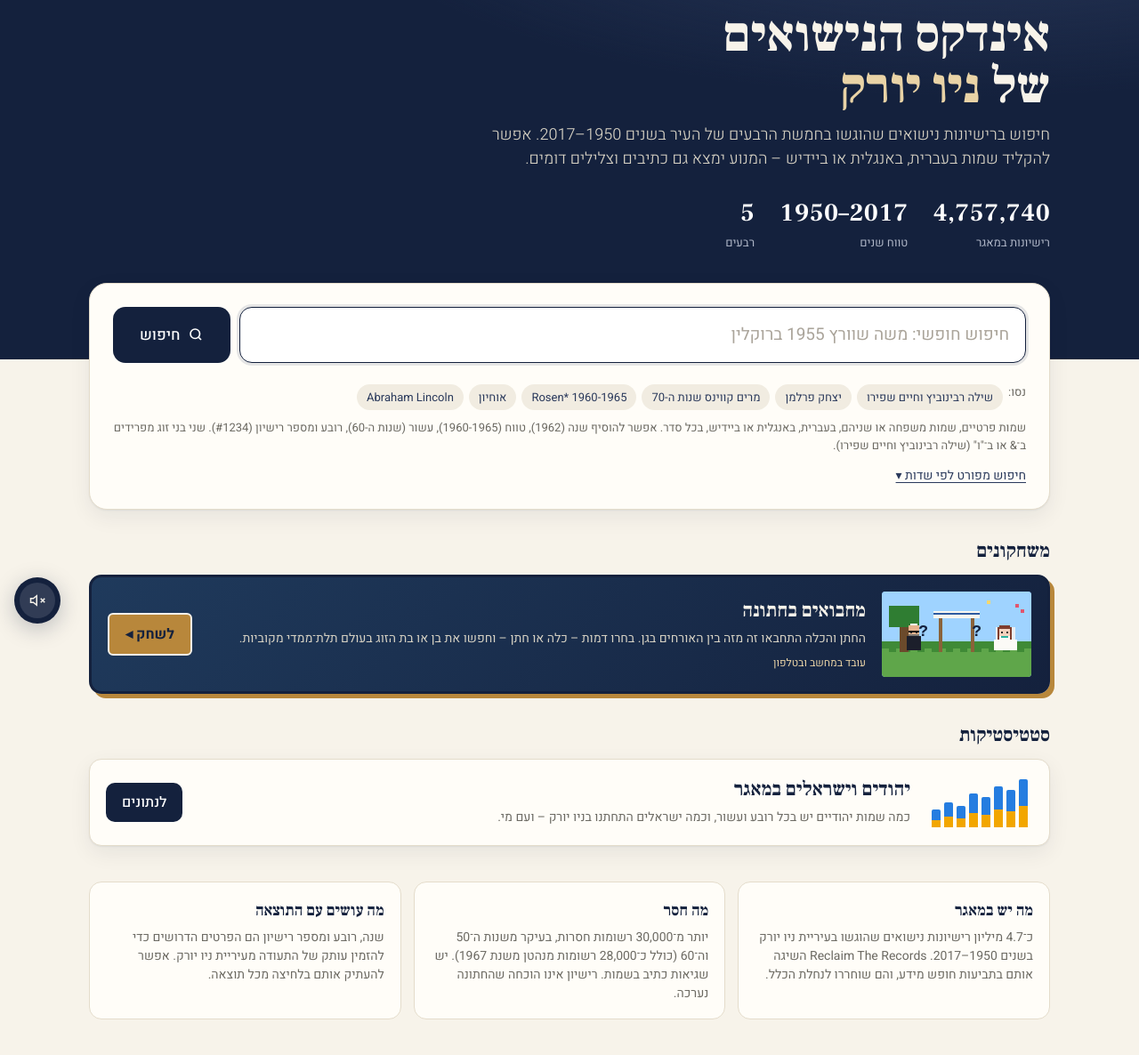
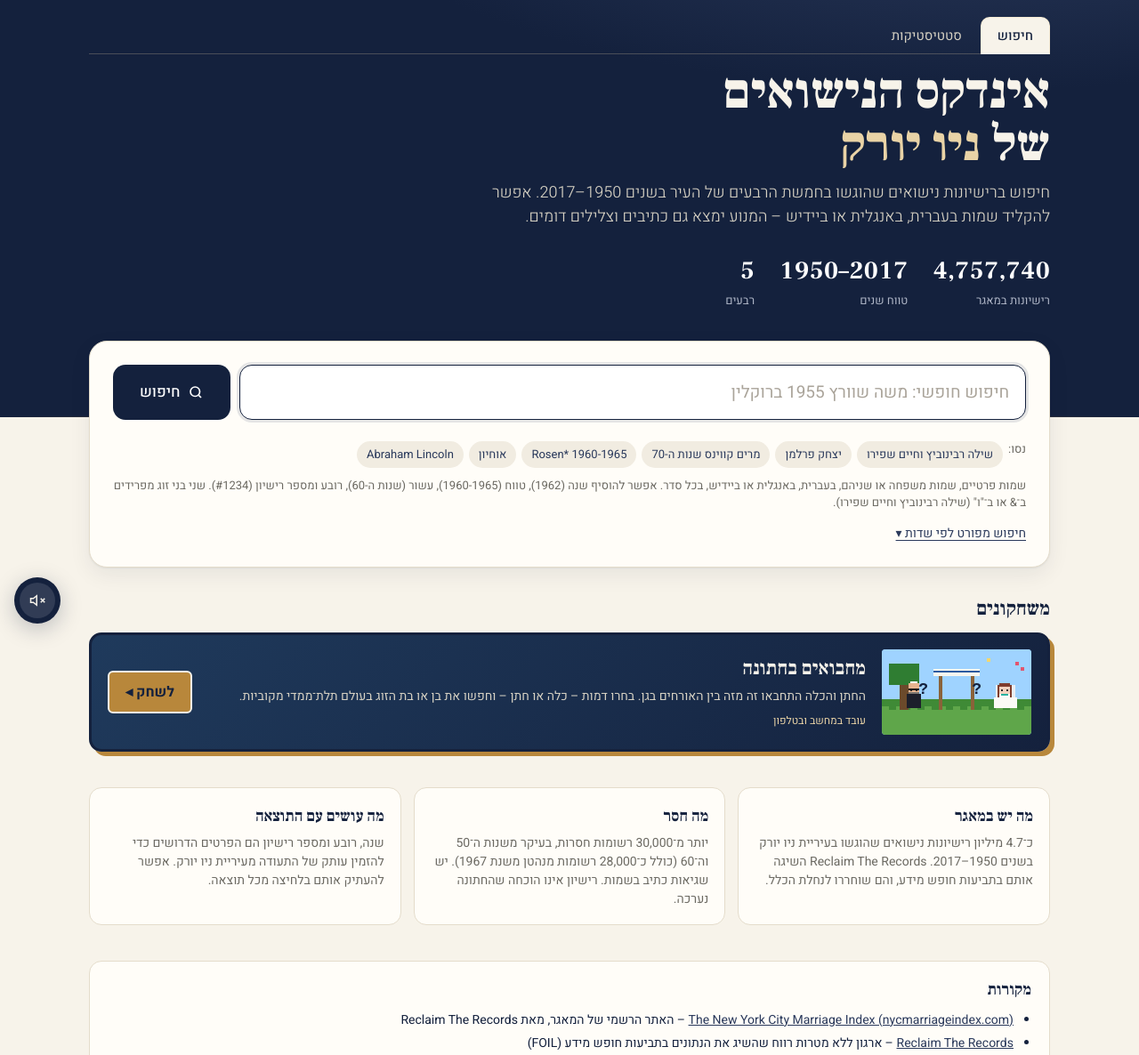
Before and after one commit to popshark1/nyc-marriage-he, a plain HTML site: page index.html in a window 1280 px wide. Shown: the part 83-1269 px from the top of the page at 89% size. Drawn offline with Linux system fonts and the light colour scheme.

Commit message:
Move statistics into its own tab
- Search / Statistics tab bar in the header of both pages, in all five languages
- Statistics card removed from the search page; tabs keep the chosen language

```diff
--- a/app.js
+++ b/app.js
@@ -69,7 +69,7 @@ function paintGameArt(){
   g.fillStyle = "#14213d"; g.font = "bold 18px monospace"; g.fillText("?", 52, 50); g.fillText("?", 112, 50);
 }
 paintGameArt();
-function syncGameLink(){ const a = $("#gameLink"); if (a) a.href = "games/wedding.html?lang=" + I18N.lang; const s = $("#statsLink"); if (s) s.href = "stats.html?lang=" + I18N.lang; }
+function syncGameLink(){ const a = $("#gameLink"); if (a) a.href = "games/wedding.html?lang=" + I18N.lang; const s = $("#tabStats"); if (s) s.href = "stats.html?lang=" + I18N.lang; }
 syncGameLink();
 
 function setLang(lang){
--- a/i18n.js
+++ b/i18n.js
@@ -26,6 +26,7 @@
       years: "שנים", boro: "רובע", reset: "ניקוי", more: "▸ חיפוש מתקדם", license: "מספר רישיון",
       hint: "אפשר לחפש גם לפי שם פרטי בלבד. טיפים: <code>Gold*</code> = כוכבית כתו כללי · אות אחת בשם הפרטי = לפי אות ראשונה · שם בעברית או ביידיש מחפש לפי צליל (<code dir=\"rtl\">שוורץ</code> → Schwartz, Shwarz, Swartz)",
       boros: { Manhattan: "מנהטן", Brooklyn: "ברוקלין", Bronx: "ברונקס", Queens: "קווינס", "Staten Island": "סטטן איילנד" },
+      "nav.search": "חיפוש", "nav.stats": "סטטיסטיקות", "nav.aria": "ניווט",
       "stats.h": "סטטיסטיקות", "stats.t": "יהודים וישראלים במאגר", "stats.p": "כמה שמות יהודיים יש בכל רובע ועשור, וכמה ישראלים התחתנו בניו יורק – ועם מי.", "stats.go": "לנתונים",
       "about1.h": "מה יש במאגר", "about1.p": "כ־4.7 מיליון רישיונות נישואים שהוגשו בעיריית ניו יורק בשנים 1950–2017. Reclaim The Records השיגה אותם בתביעות חופש מידע, והם שוחררו לנחלת הכלל.",
       "about2.h": "מה חסר", "about2.p": "יותר מ־30,000 רשומות חסרות, בעיקר משנות ה־50 וה־60 (כולל כ־28,000 רשומות מנהטן משנת 1967). יש שגיאות כתיב בשמות. רישיון אינו הוכחה שהחתונה נערכה.",
@@ -72,6 +73,7 @@
       years: "Years", boro: "Borough", reset: "Clear", more: "▸ More options", license: "License number",
       hint: "Searching by given name alone works too. Tips: <code>Gold*</code> = wildcard · a single letter as given name = by initial · Hebrew and Yiddish names are matched by sound (<code dir=\"rtl\">שוורץ</code> → Schwartz, Shwarz, Swartz)",
       boros: { Manhattan: "Manhattan", Brooklyn: "Brooklyn", Bronx: "Bronx", Queens: "Queens", "Staten Island": "Staten Island" },
+      "nav.search": "Search", "nav.stats": "Statistics", "nav.aria": "Sections",
       "stats.h": "Statistics", "stats.t": "Jews and Israelis in the index", "stats.p": "How many Jewish names appear by borough and decade, and how many Israelis married in New York – and whom.", "stats.go": "See the data",
       "about1.h": "What's inside", "about1.p": "About 4.7 million marriage licenses filed with the City of New York, 1950–2017. Reclaim The Records obtained them through Freedom of Information lawsuits, and they were released into the public domain.",
       "about2.h": "What's missing", "about2.p": "Over 30,000 records are missing, mostly from the 1950s–60s (including ~28,000 Manhattan records from 1967). Names contain spelling errors. A license is not proof that a wedding took place.",
@@ -118,6 +120,7 @@
       years: "יאָרן", boro: "באָראָ", reset: "אויסמעקן", more: "▸ נאָך אָפּציעס", license: "לײַסענס־נומער",
       hint: "מע קען זוכן אויך נאָר לויטן פֿאָרנאָמען. עצות: <code>Gold*</code> = שטערנדל פֿאַר וועלכע עס איז אותיות · איין אות אינעם פֿאָרנאָמען = לויטן ערשטן אות · נעמען אויף ייִדיש אָדער העברעיִש זוכט מען לויטן קלאַנג (<code dir=\"rtl\">שוואַרץ</code> → Schwartz, Shwarz, Swartz)",
       boros: { Manhattan: "מאַנהעטן", Brooklyn: "ברוקלין", Bronx: "בראָנקס", Queens: "קווינס", "Staten Island": "סטעטן־אײַלאַנד" },
+      "nav.search": "זוכן", "nav.stats": "סטאַטיסטיק", "nav.aria": "אָפּטיילן",
       "stats.h": "סטאַטיסטיק", "stats.t": "ייִדן און ישׂראלים אינעם אינדעקס", "stats.p": "וויפֿל ייִדישע נעמען לויט באָראָ און יאָרצענדליק, און וויפֿל ישׂראלים האָבן חתונה געהאַט אין ניו־יאָרק – און מיט וועמען.", "stats.go": "צו די דאַטן",
       "about1.h": "וואָס איז דאָ", "about1.p": "בערך 4.7 מיליאָן חתונה־לײַסענסן וואָס מע האָט אַרײַנגעגעבן בײַ דער שטאָט ניו־יאָרק אין די יאָרן 1950–2017. Reclaim The Records האָט זיי באַקומען דורך געריכט־קלאָגעס לויטן געזעץ פֿון פֿרײַער אינפֿאָרמאַציע, און זיי זײַנען איצט עפֿנטלעך פֿאַרמעגן.",
       "about2.h": "וואָס פֿעלט", "about2.p": "מער ווי 30,000 רעקאָרדס פֿעלן, מערסטנס פֿון די 1950ער–60ער יאָרן (אַרײַנגערעכנט בערך 28,000 מאַנהעטן־רעקאָרדס פֿון 1967). אין די נעמען געפֿינען זיך טעותן. אַ לײַסענס איז ניט קיין באַווײַז אַז די חתונה איז פֿאָרגעקומען.",
@@ -164,6 +167,7 @@
       years: "Années", boro: "Arrondissement", reset: "Effacer", more: "▸ Plus d'options", license: "Numéro de licence",
       hint: "On peut aussi chercher par prénom seul. Astuces : <code>Gold*</code> = joker · une seule lettre en prénom = par initiale · les noms en hébreu ou en yiddish sont cherchés par le son (<code dir=\"rtl\">שוורץ</code> → Schwartz, Shwarz, Swartz)",
       boros: { Manhattan: "Manhattan", Brooklyn: "Brooklyn", Bronx: "Bronx", Queens: "Queens", "Staten Island": "Staten Island" },
+      "nav.search": "Recherche", "nav.stats": "Statistiques", "nav.aria": "Sections",
       "stats.h": "Statistiques", "stats.t": "Juifs et Israéliens dans l’index", "stats.p": "Combien de noms juifs par arrondissement et décennie, et combien d’Israéliens se sont mariés à New York – et avec qui.", "stats.go": "Voir les données",
       "about1.h": "Contenu", "about1.p": "Environ 4,7 millions de licences de mariage déposées auprès de la ville de New York entre 1950 et 2017. Reclaim The Records les a obtenues grâce à des procès fondés sur la loi sur la liberté d'information, et elles ont été placées dans le domaine public.",
       "about2.h": "Lacunes", "about2.p": "Plus de 30 000 enregistrements manquent, surtout des années 1950–60 (dont environ 28 000 de Manhattan pour 1967). Les noms comportent des fautes d'orthographe. Une licence ne prouve pas que le mariage a eu lieu.",
@@ -209,6 +213,7 @@
       years: "Годы", boro: "Район", reset: "Очистить", more: "▸ Дополнительно", license: "Номер лицензии",
       hint: "Можно искать и только по имени. Подсказки: <code>Gold*</code> — звёздочка заменяет любые буквы · одна буква в имени — поиск по первой букве · имена на русском, иврите или идише ищутся по звучанию (<code>Шварц</code> → Schwartz, Shwarz, Swartz)",
       boros: { Manhattan: "Манхэттен", Brooklyn: "Бруклин", Bronx: "Бронкс", Queens: "Куинс", "Staten Island": "Статен-Айленд" },
+      "nav.search": "Поиск", "nav.stats": "Статистика", "nav.aria": "Разделы",
       "stats.h": "Статистика", "stats.t": "Евреи и израильтяне в индексе", "stats.p": "Сколько еврейских имён по районам и десятилетиям, и сколько израильтян вступили в брак в Нью-Йорке – и с кем.", "stats.go": "К данным",
       "about1.h": "Что в базе", "about1.p": "Около 4,7 млн брачных лицензий, выданных городом Нью-Йорк в 1950–2017 годах. Организация Reclaim The Records получила их через судебные иски по закону о свободе информации, и они стали общественным достоянием.",
       "about2.h": "Чего не хватает", "about2.p": "Более 30 000 записей отсутствуют, в основном за 1950–60-е годы (в том числе около 28 000 записей Манхэттена за 1967 год). В именах встречаются ошибки. Лицензия не доказывает, что свадьба состоялась.",
--- a/index.html
+++ b/index.html
@@ -147,6 +147,10 @@ footer{color:var(--muted);font-size:13px;padding:24px 0 40px;border-top:1px soli
 
 
 /* header bar + languages */
+.tabs{display:flex;gap:2px;margin-top:22px;border-bottom:1px solid rgba(233,211,166,.25)}
+.tabs a{color:#d7d2c4;text-decoration:none;font-size:15px;padding:9px 18px 10px;border-radius:10px 10px 0 0;border:1px solid transparent;border-bottom:0;margin-bottom:-1px}
+.tabs a:hover{color:#fff;background:rgba(255,255,255,.06)}
+.tabs a[aria-current=page]{color:var(--ink);background:var(--paper);border-color:rgba(233,211,166,.35);font-weight:500}
 .topbar{display:flex;justify-content:space-between;align-items:center;gap:16px;flex-wrap:wrap}
 .langs{display:flex;gap:4px;background:rgba(255,255,255,.08);border-radius:99px;padding:3px}
 .langs button{font:inherit;font-size:13px;border:0;background:transparent;color:#d7d2c4;padding:5px 12px;border-radius:99px;cursor:pointer}
@@ -164,12 +168,6 @@ footer{color:var(--muted);font-size:13px;padding:24px 0 40px;border-top:1px soli
 .game-note{font-size:12px;color:var(--gold-2)}
 .game-play{background:var(--gold);color:var(--ink);font-weight:700;border-radius:6px;padding:10px 18px;border:2px solid #f7f3ea;white-space:nowrap}
 
-.stat-card{display:grid;grid-template-columns:auto 1fr auto;gap:18px;align-items:center;background:var(--card);color:var(--ink);border-radius:var(--r);padding:16px 18px;text-decoration:none;border:1px solid var(--line);box-shadow:var(--shadow);transition:transform .12s}
-.stat-card:hover{transform:translateY(-2px)}
-.stat-art{width:120px;height:64px}
-.stat-card .game-txt p{color:var(--muted)}
-.stat-go{background:var(--ink);color:#fff;font-weight:500;border-radius:10px;padding:10px 18px;white-space:nowrap}
-@media (max-width:640px){.stat-card{grid-template-columns:1fr}.stat-art{display:none}}
 /* sources + footer */
 .sources{background:var(--card);border:1px solid var(--line);border-radius:var(--r);padding:18px 20px;margin:0 0 30px}
 .sources h4{margin:0 0 8px;font-family:"Frank Ruhl Libre",serif;font-size:18px}
@@ -232,6 +230,10 @@ body{padding-bottom:70px}
         <button type="button" data-lang="ru" lang="ru">Русский</button>
       </nav>
     </div>
+    <nav class="tabs" data-i18n-aria="nav.aria">
+      <a href="index.html" id="tabSearch" aria-current="page" data-i18n="nav.search"></a>
+      <a href="stats.html" id="tabStats" data-i18n="nav.stats"></a>
+    </nav>
     <h1 data-i18n="h1"></h1>
     <p class="lede" data-i18n="lede"></p>
     <div class="stats" id="stats"></div>
@@ -323,15 +325,6 @@ body{padding-bottom:70px}
     </a>
   </section>
 
-  <section class="games" id="statsSec">
-    <h4 data-i18n="stats.h"></h4>
-    <a class="stat-card" id="statsLink" href="stats.html">
-      <svg class="stat-art" viewBox="0 0 120 64" aria-hidden="true"><g fill="#257de0"><rect x="6" y="40" width="10" height="20" rx="2"/><rect x="20" y="32" width="10" height="28" rx="2"/><rect x="34" y="36" width="10" height="24" rx="2"/><rect x="48" y="22" width="10" height="38" rx="2"/><rect x="62" y="26" width="10" height="34" rx="2"/><rect x="76" y="14" width="10" height="46" rx="2"/><rect x="90" y="18" width="10" height="42" rx="2"/><rect x="104" y="6" width="10" height="54" rx="2"/></g><g fill="#f2a600"><rect x="6" y="52" width="10" height="8"/><rect x="20" y="48" width="10" height="12"/><rect x="34" y="50" width="10" height="10"/><rect x="48" y="44" width="10" height="16"/><rect x="62" y="46" width="10" height="14"/><rect x="76" y="40" width="10" height="20"/><rect x="90" y="42" width="10" height="18"/><rect x="104" y="36" width="10" height="24"/></g></svg>
-      <div class="game-txt"><b data-i18n="stats.t"></b><p data-i18n="stats.p"></p></div>
-      <span class="stat-go" data-i18n="stats.go"></span>
-    </a>
-  </section>
-
   <section class="about" id="about">
     <div><h4 data-i18n="about1.h"></h4><p data-i18n="about1.p"></p></div>
     <div><h4 data-i18n="about2.h"></h4><p data-i18n="about2.p"></p></div>
--- a/stats/app.js
+++ b/stats/app.js
@@ -175,7 +175,7 @@ function renderAll() { kpis(); chartB(); tables(); chartA();
   document.querySelectorAll(".tblbtn").forEach(b => b.textContent = t($("#" + b.dataset.t).classList.contains("on") ? "tbl.hide" : "tbl.show"));
 }
 function setLang(l) {
-  I18N.set(l); $("#back").href = "index.html?lang=" + l;
+  I18N.set(l); $("#tabSearch").href = "index.html?lang=" + l; $("#tabStats").href = "stats.html?lang=" + l;
   const u = new URL(location.href); u.searchParams.set("lang", l); history.replaceState(null, "", u);
   if (D) renderAll();
 }
```
Also changed, not shown: stats.html (+14 -4 lines).
